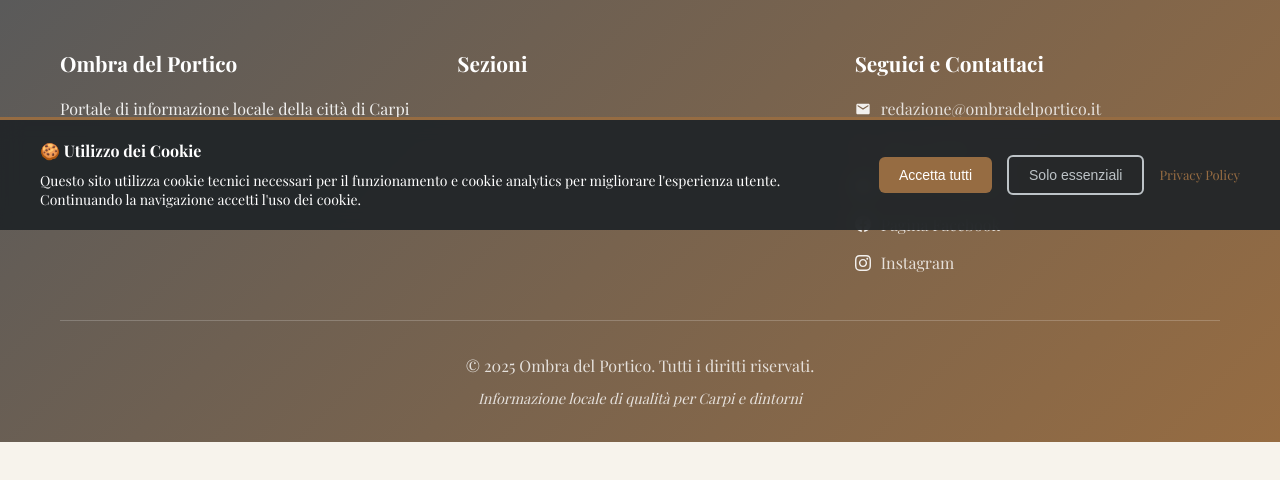
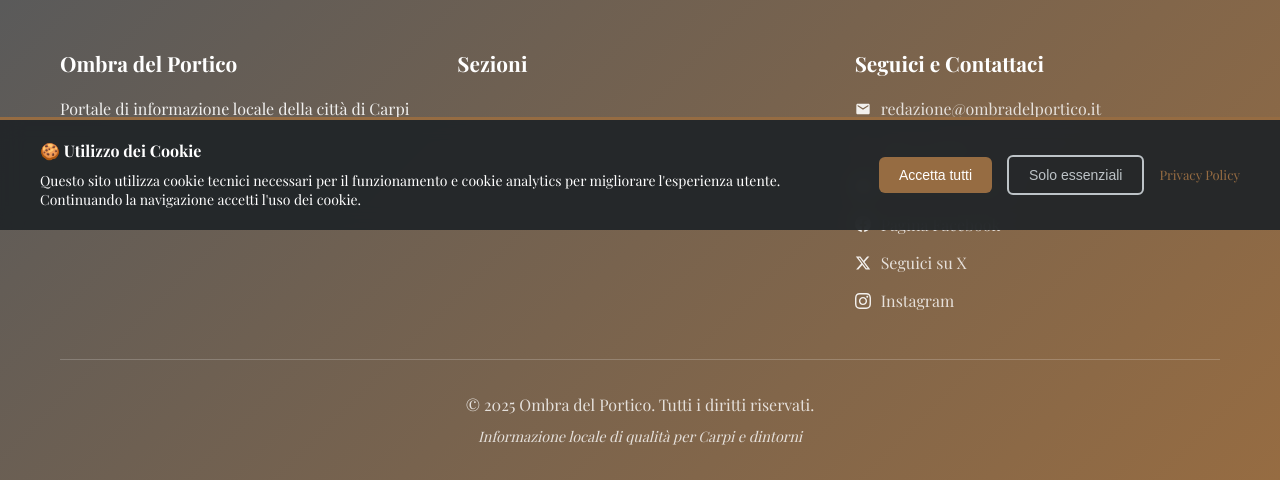
Before and after one commit to DrQuatermass/carpi-news, a Django app: page / in a window 1280 px wide. Shown: the part 570-1050 px from the top of the page. Before the commit the page ends 1012 px from the top, so only its background shows below. Run offline with Django 5.2, Linux system fonts and the light colour scheme; data that the repository does not hold is empty; some web fonts are replaced.

Commit message:
Add Twitter/X link to footer
- Added X/Twitter social media link in base.html footer
- Updated with official X logo SVG
- Link positioned between Facebook and Instagram

🤖 Generated with [Claude Code](https://claude.ai/code)

Co-Authored-By: Claude <noreply@anthropic.com>

```diff
--- a/carpi_news/home/templates/base.html
+++ b/carpi_news/home/templates/base.html
@@ -76,6 +76,12 @@
                             <path d="M24 12.073c0-6.627-5.373-12-12-12s-12 5.373-12 12c0 5.99 4.388 10.954 10.125 11.854v-8.385H7.078v-3.47h3.047V9.43c0-3.007 1.792-4.669 4.533-4.669 1.312 0 2.686.235 2.686.235v2.953H15.83c-1.491 0-1.956.925-1.956 1.874v2.25h3.328l-.532 3.47h-2.796v8.385C19.612 23.027 24 18.062 24 12.073z"/>
                         </svg>
                         <a href="https://www.facebook.com/profile.php?id=61580488251783" target="_blank" rel="noopener">Pagina Facebook</a>
+                    </div>
+                    <div class="contact-item">
+                        <svg width="16" height="16" viewBox="0 0 24 24" fill="currentColor">
+                            <path d="M18.244 2.25h3.308l-7.227 8.26 8.502 11.24H16.17l-5.214-6.817L4.99 21.75H1.68l7.73-8.835L1.254 2.25H8.08l4.713 6.231zm-1.161 17.52h1.833L7.084 4.126H5.117z"/>
+                        </svg>
+                        <a href="https://x.com/ombradelportico" target="_blank" rel="noopener">Seguici su X</a>
                     </div>
                     <div class="contact-item">
                         <svg width="16" height="16" viewBox="0 0 24 24" fill="currentColor">
```
